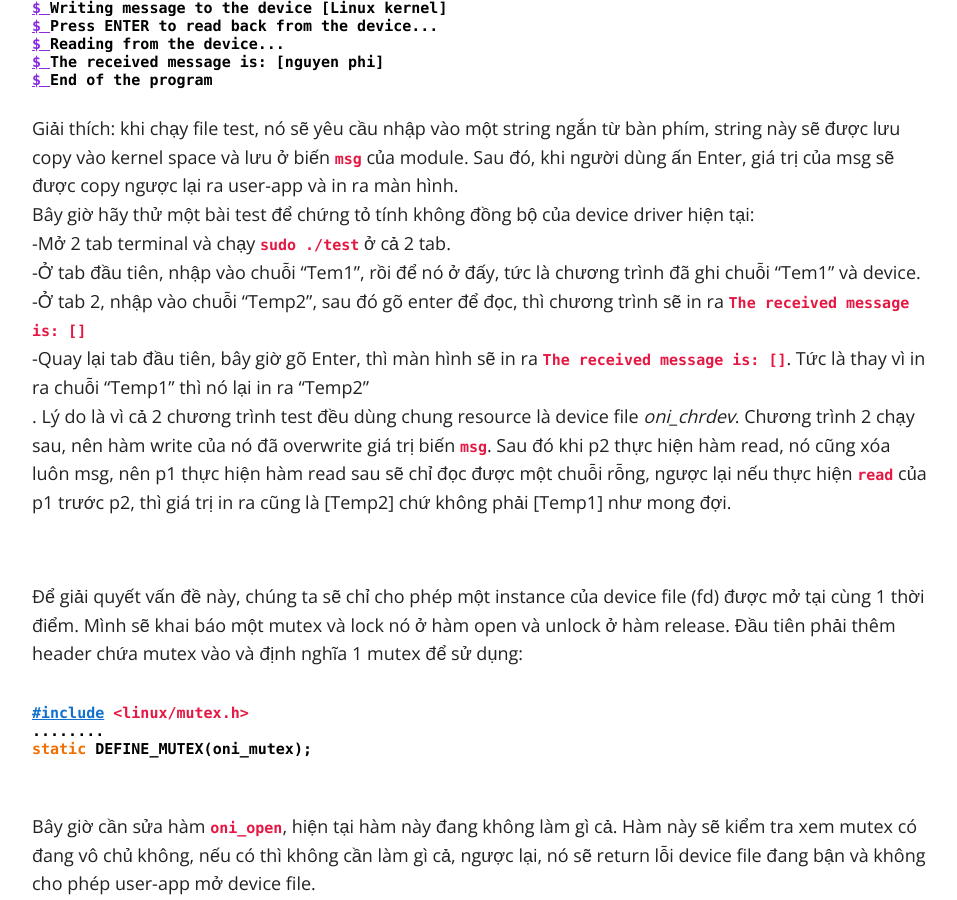
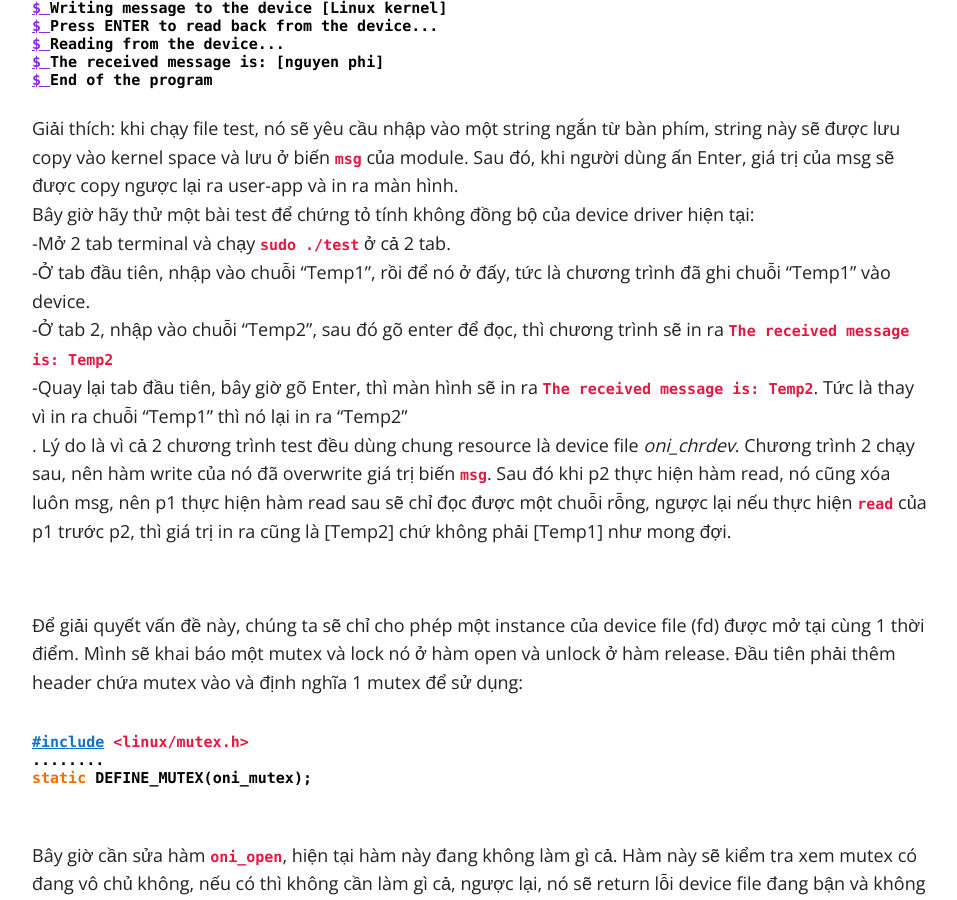
Before and after one commit to ita93/ita93.github.io, a Jekyll site: the page built from _posts/2018-01-15-Concurrency-and-Race-Conditions.md, in a window 1280 px wide and 900 px high, scrolled down 6439 px. Shown: the whole window, without its empty margins (158-1115 px from the left). Built offline with Jekyll 4.4.1, drawn with Linux system fonts in a browser that asks for light colours; nearby versions of some CDN libraries; comment, search, counter and statistics services are not loaded.

Commit message:
Sửa looix

```diff
--- a/_posts/2018-01-15-Concurrency-and-Race-Conditions.md
+++ b/_posts/2018-01-15-Concurrency-and-Race-Conditions.md
@@ -185,9 +185,9 @@ $ End of the program
 Giải thích: khi chạy file test, nó sẽ yêu cầu nhập vào một string ngắn từ bàn phím, string này sẽ được lưu copy vào kernel space và lưu ở biến <code>msg</code> của module. Sau đó, khi người dùng ấn Enter, giá trị của msg sẽ được copy ngược lại ra user-app và in ra màn hình.<br/>
 Bây giờ hãy thử một bài test để chứng tỏ tính không đồng bộ của device driver hiện tại: <br/>
 -Mở 2 tab terminal và chạy <code>sudo ./test</code> ở cả 2 tab.<br>
--Ở tab đầu tiên, nhập vào chuỗi "Tem1", rồi để nó ở đấy, tức là chương trình đã ghi chuỗi "Tem1" và device.<br/>
--Ở tab 2, nhập vào chuỗi "Temp2", sau đó gõ enter để đọc, thì chương trình sẽ in ra <code>The received message is: []</code><br/>
--Quay lại tab đầu tiên, bây giờ gõ Enter, thì màn hình sẽ in ra <code>The received message is: []</code>. Tức là thay vì in ra chuỗi "Temp1" thì nó lại in ra "Temp2"<br/>. Lý do là vì cả 2 chương trình test đều dùng chung resource là device file <i>oni_chrdev</i>. Chương trình 2 chạy sau, nên hàm write của nó đã overwrite giá trị biến <code>msg</code>. Sau đó khi p2 thực hiện hàm read, nó cũng xóa luôn msg, nên p1 thực hiện hàm read sau sẽ chỉ đọc được một chuỗi rỗng, ngược lại nếu thực hiện <code>read</code> của p1 trước p2, thì giá trị in ra cũng là [Temp2] chứ không phải [Temp1] như mong đợi.<br/><br/>
+-Ở tab đầu tiên, nhập vào chuỗi "Temp1", rồi để nó ở đấy, tức là chương trình đã ghi chuỗi "Temp1" vào device.<br/>
+-Ở tab 2, nhập vào chuỗi "Temp2", sau đó gõ enter để đọc, thì chương trình sẽ in ra <code>The received message is: Temp2</code><br/>
+-Quay lại tab đầu tiên, bây giờ gõ Enter, thì màn hình sẽ in ra <code>The received message is: Temp2</code>. Tức là thay vì in ra chuỗi "Temp1" thì nó lại in ra "Temp2"<br/>. Lý do là vì cả 2 chương trình test đều dùng chung resource là device file <i>oni_chrdev</i>. Chương trình 2 chạy sau, nên hàm write của nó đã overwrite giá trị biến <code>msg</code>. Sau đó khi p2 thực hiện hàm read, nó cũng xóa luôn msg, nên p1 thực hiện hàm read sau sẽ chỉ đọc được một chuỗi rỗng, ngược lại nếu thực hiện <code>read</code> của p1 trước p2, thì giá trị in ra cũng là [Temp2] chứ không phải [Temp1] như mong đợi.<br/><br/>
 
 Để giải quyết vấn đề này, chúng ta sẽ chỉ cho phép một instance của device file (fd) được mở tại cùng 1 thời điểm. Mình sẽ khai báo một mutex và lock nó ở hàm open và unlock ở hàm release. Đầu tiên phải thêm header chứa mutex vào và định nghĩa 1 mutex để sử dụng:<br/>
 
```
